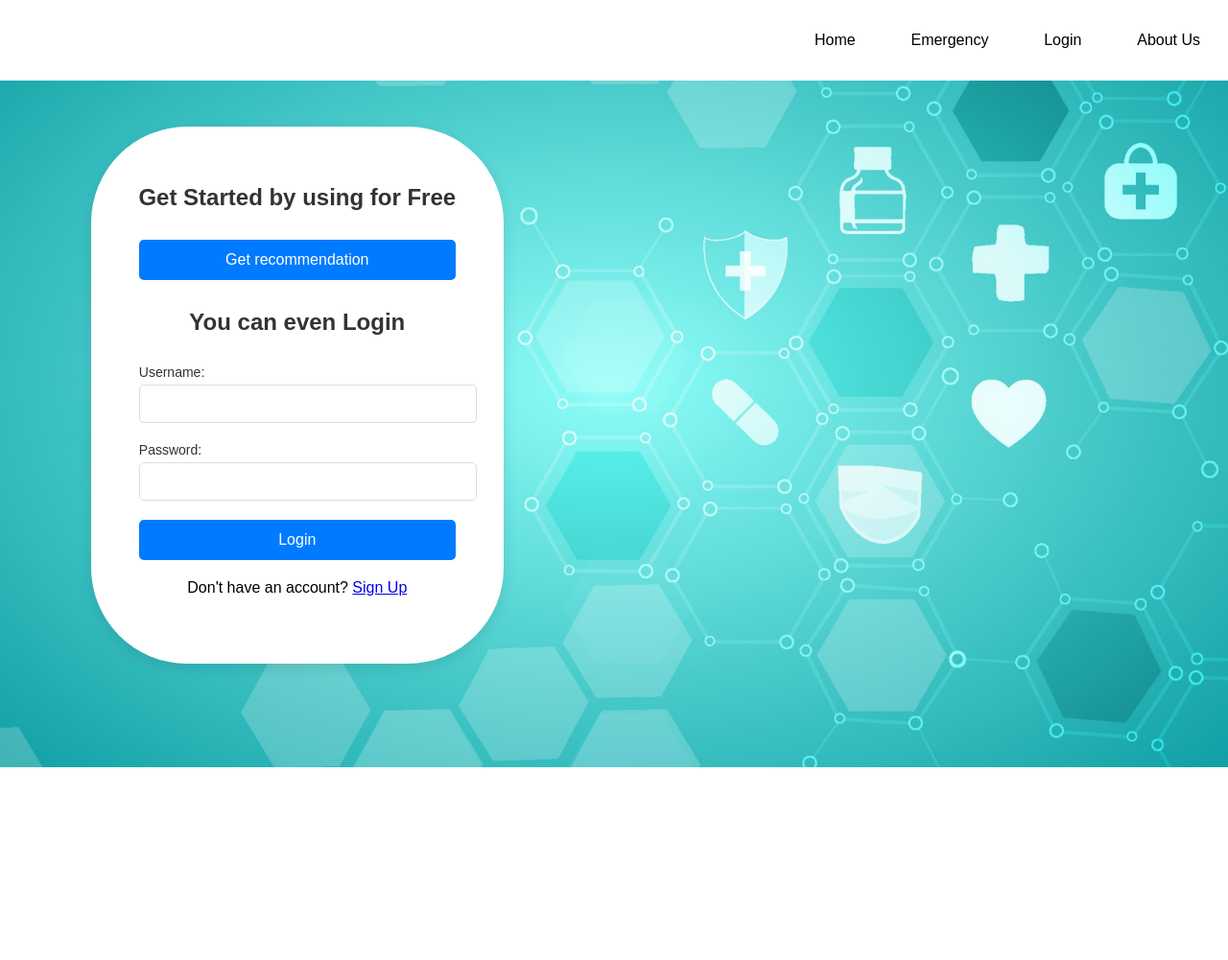
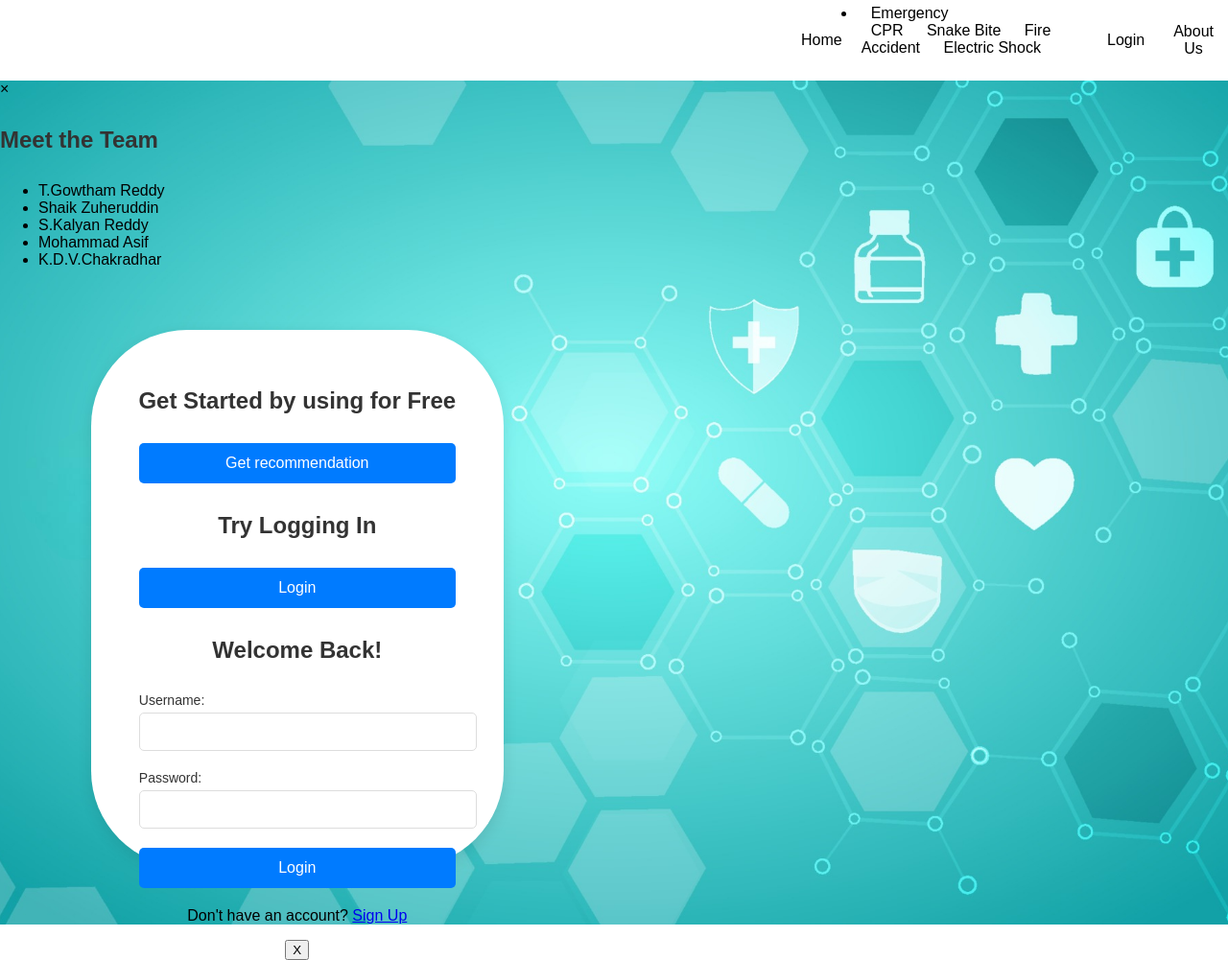
Before and after one commit to TAMALAMPUDISRIGOWTHAMREDDY/Beta-Epharma, a Flask app: page /login in a window 1280 px wide. Shown: the whole page at 96% size. Before the commit the page ends 800 px from the top, so only its background shows below. Run offline with Flask 3, Linux system fonts and the light colour scheme; parts of the project's set-up code (start-up, migrations or seed data) failed here and were passed over.

Commit message:
Update login.html

```diff
--- a/templates/login.html
+++ b/templates/login.html
@@ -10,11 +10,34 @@
     <nav class="navigate">
         <ul>
             <a href="{{ url_for('main_page') }}"><li>Home</li></a>
-            <a href="{{ url_for('main_page') }}"><li>Emergency</li></a>
+            <li class="dropdown">
+                <a href="#" class="dropbtn">Emergency</a>
+                <div class="dropdown-content">
+                    <a href="{{ url_for('guide1') }}">CPR</a>
+                    <a href="{{ url_for('guide2') }}">Snake Bite</a>
+                    <a href="{{ url_for('guide3') }}">Fire Accident</a>
+                    <a href="{{ url_for('guide4') }}">Electric Shock</a>
+                </div>
+            </li>
             <a href="{{ url_for('signup_page') }}"><li>Login</li></a>
-            <a href=""><li>About Us</li></a>
+            <a href="#" onclick="openPopup()"><li>About Us</li></a>
         </ul>
     </nav>
+    <div id="about-us-popup" class="popup">
+        <div class="popup-content">
+            <span class="close" onclick="closePopup()">&times;</span>
+            <h2>Meet the Team</h2>
+            <div class="part">
+            <ul>
+                <li class="highlight">T.Gowtham Reddy</li>
+                <li class="highlight">Shaik Zuheruddin</li>
+                <li class="fade-out">S.Kalyan Reddy</li>
+                <li class="fade-out">Mohammad Asif</li>
+                <li class="fade-out">K.D.V.Chakradhar</li>
+            </ul>
+            </div>
+        </div>
+    </div>
     <div class="container">
         <div class="login-container">
             <h2>Get Started by using for Free</h2>
@@ -23,8 +46,11 @@
                     <button type="button" id="Start">Get recommendation</button>
                 </a>
             </div>
-            <h2>You can even Login</h2>
+            <h2>Try Logging In</h2>
+            <div class="input-group"><button id="begin">Login</button></div>
+            <div id="over">
             <form action="/login" method="POST">
+                <h2>Welcome Back!</h2>
                 <div class="input-group">
                     <label for="username">Username:</label>
                     <input type="text" id="username" name="username" required>
@@ -36,10 +62,42 @@
                 <div class="input-group">
                     <button type="submit">Login</button>
                 </div>
+                <p>Don't have an account? <a href="{{ url_for('signup_page') }}">Sign Up</a></p>
             </form>
-
-            <p>Don't have an account? <a href="{{ url_for('signup_page') }}">Sign Up</a></p>
+            <button id="X">X</button>
+            </div>
         </div>
     </div>
+    <script>
+        let close=document.getElementById("over");
+        let begin=document.getElementById("begin");
+        let x=document.getElementById("X");
+        function strtbutton(){
+            if(close.style.display=="block"){
+                close.style.display="none";
+                begin.innerText=`Login`;
+                begin.style.backgroundColor="#007bff";
+            }
+            else{
+                close.style.display="block";
+                begin.innerText=`Close`;
+                begin.style.backgroundColor="red";
+            }
+        };
+        function closebtn(){
+            close.style.display="none";
+            begin.innerText=`Login`;
+            begin.style.backgroundColor="#007bff";
+        }
+        begin.addEventListener("click",strtbutton);
+        x.addEventListener("click",closebtn);
+        function openPopup() {
+            document.getElementById("about-us-popup").style.display = "block";
+        }
+        function closePopup() {
+            document.getElementById("about-us-popup").style.display = "none";
+        }
+    </script>
+    <p style="display: none;">© 2025 Shaik Zuheruddin. All Rights Reserved.</p>
 </body>
 </html>
```
